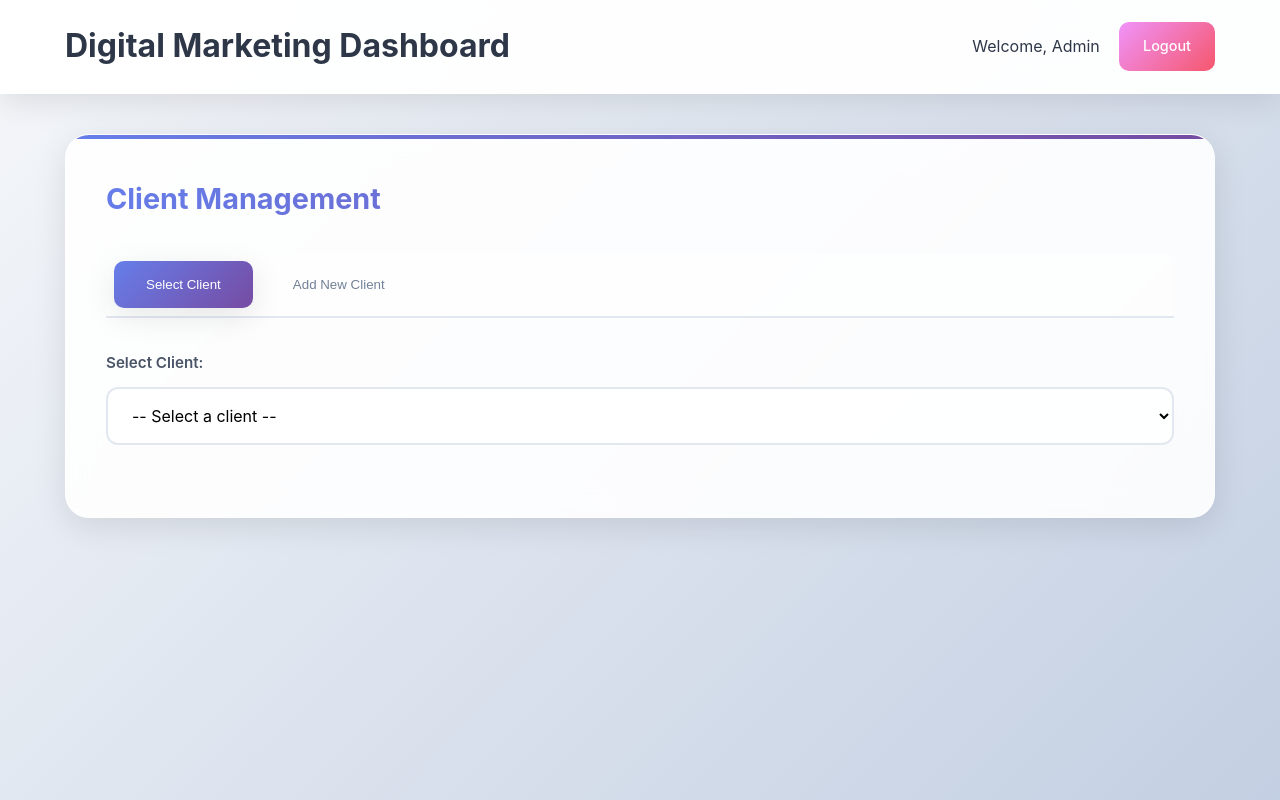
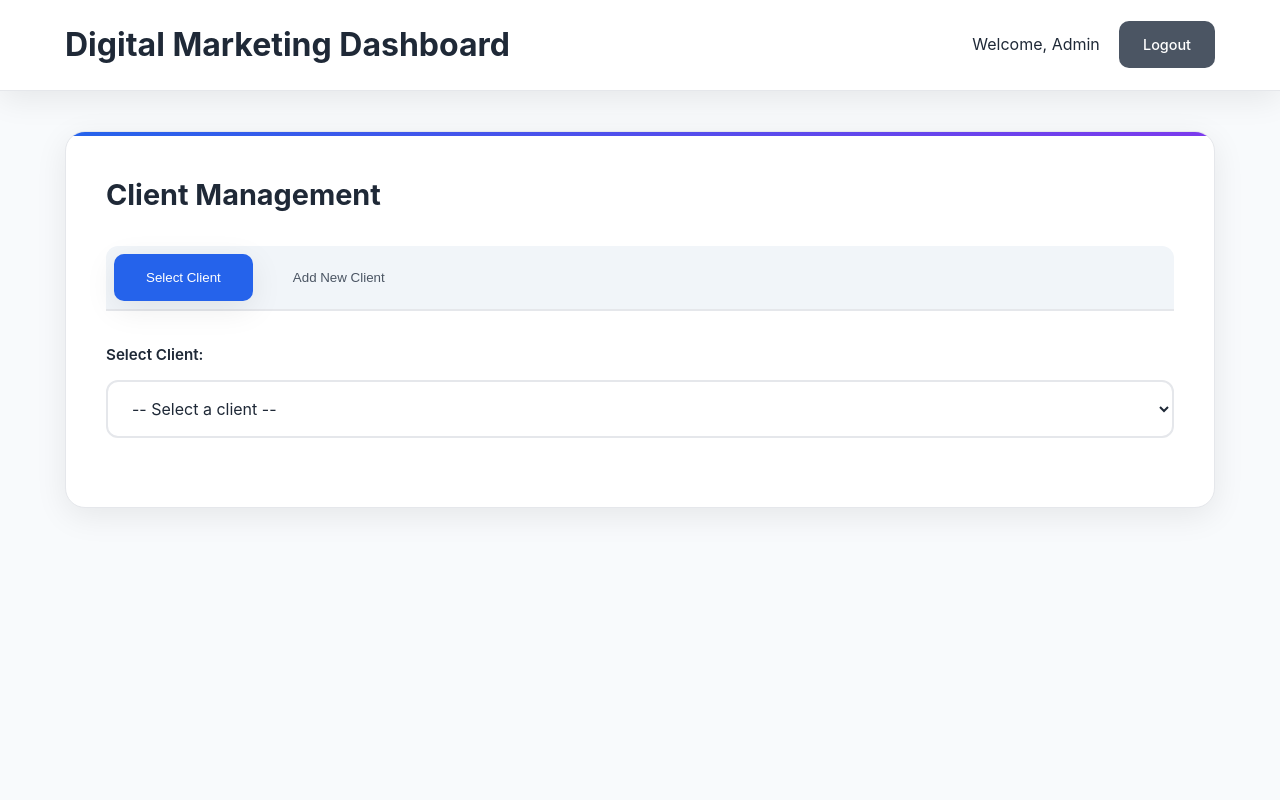
Before and after one commit to prasad111-dev/digital_marketing_app, a Flask app: page /dashboard in a window 1280 px wide. Run offline with Flask 3, Linux system fonts and the light colour scheme; the visitor is signed in with stand-in values (Sample User, id 1).

Commit message:
Update style.css

```diff
--- a/static/css/style.css
+++ b/static/css/style.css
@@ -5,27 +5,45 @@
 }
 
 :root {
-    --primary-gradient: linear-gradient(135deg, #667eea 0%, #764ba2 100%);
-    --secondary-gradient: linear-gradient(135deg, #f093fb 0%, #f5576c 100%);
-    --accent-gradient: linear-gradient(135deg, #4facfe 0%, #00f2fe 100%);
-    --dark-gradient: linear-gradient(135deg, #2c3e50 0%, #3498db 100%);
-    --success-gradient: linear-gradient(135deg, #0ba360 0%, #3cba92 100%);
-    --warning-gradient: linear-gradient(135deg, #f6d365 0%, #fda085 100%);
-    --glass-bg: rgba(255, 255, 255, 0.1);
+    --primary-color: #2563eb;
+    --primary-dark: #1d4ed8;
+    --primary-light: #3b82f6;
+    --secondary-color: #7c3aed;
+    --accent-color: #06b6d4;
+    --text-primary: #1f2937;
+    --text-secondary: #4b5563;
+    --text-light: #6b7280;
+    --text-white: #ffffff;
+    --bg-white: #ffffff;
+    --bg-light: #f8fafc;
+    --bg-gray: #f1f5f9;
+    --border-color: #e5e7eb;
+    --success-color: #10b981;
+    --error-color: #ef4444;
+    --warning-color: #f59e0b;
+
+    --primary-gradient: linear-gradient(135deg, var(--primary-color) 0%, var(--secondary-color) 100%);
+    --secondary-gradient: linear-gradient(135deg, #8b5cf6 0%, #ec4899 100%);
+    --accent-gradient: linear-gradient(135deg, var(--accent-color) 0%, #0ea5e9 100%);
+    --dark-gradient: linear-gradient(135deg, #1e293b 0%, #334155 100%);
+    --success-gradient: linear-gradient(135deg, var(--success-color) 0%, #34d399 100%);
+    --warning-gradient: linear-gradient(135deg, var(--warning-color) 0%, #fbbf24 100%);
+
+    --glass-bg: rgba(255, 255, 255, 0.95);
     --glass-border: rgba(255, 255, 255, 0.2);
-    --shadow-soft: 0 8px 32px rgba(0, 0, 0, 0.1);
-    --shadow-medium: 0 15px 35px rgba(0, 0, 0, 0.15);
-    --shadow-large: 0 25px 50px rgba(0, 0, 0, 0.2);
-    --border-radius: 16px;
-    --border-radius-lg: 24px;
-    --transition: all 0.4s cubic-bezier(0.25, 0.46, 0.45, 0.94);
+    --shadow-soft: 0 8px 32px rgba(0, 0, 0, 0.08);
+    --shadow-medium: 0 15px 35px rgba(0, 0, 0, 0.12);
+    --shadow-large: 0 25px 50px rgba(0, 0, 0, 0.15);
+    --border-radius: 12px;
+    --border-radius-lg: 20px;
+    --transition: all 0.3s cubic-bezier(0.4, 0, 0.2, 1);
 }
 
 body {
     font-family: 'Inter', -apple-system, BlinkMacSystemFont, 'Segoe UI', Roboto, Oxygen, Ubuntu, Cantarell, sans-serif;
-    line-height: 1.7;
-    color: #2d3748;
-    background: linear-gradient(135deg, #f5f7fa 0%, #c3cfe2 100%);
+    line-height: 1.6;
+    color: var(--text-primary);
+    background: var(--bg-light);
     min-height: 100vh;
 }
 
@@ -103,9 +118,8 @@
 
 /* Enhanced Header */
 .header {
-    background: rgba(255, 255, 255, 0.95);
-    backdrop-filter: blur(20px);
-    border-bottom: 1px solid rgba(255, 255, 255, 0.2);
+    background: var(--bg-white);
+    border-bottom: 1px solid var(--border-color);
     box-shadow: var(--shadow-soft);
     padding: 1.2rem 0;
     margin-bottom: 2.5rem;
@@ -126,11 +140,10 @@
     gap: 1.2rem;
 }
 
-/* Enhanced Cards with Glass Morphism */
+/* Enhanced Cards */
 .card {
-    background: rgba(255, 255, 255, 0.9);
-    backdrop-filter: blur(15px);
-    border: 1px solid rgba(255, 255, 255, 0.3);
+    background: var(--bg-white);
+    border: 1px solid var(--border-color);
     padding: 2.5rem;
     border-radius: var(--border-radius-lg);
     box-shadow: var(--shadow-soft);
@@ -151,23 +164,21 @@
 }
 
 .card:hover {
-    transform: translateY(-8px);
+    transform: translateY(-5px);
     box-shadow: var(--shadow-medium);
+    border-color: var(--primary-light);
 }
 
 .card h2 {
     margin-bottom: 1.8rem;
-    color: #2d3748;
+    color: var(--text-primary);
     font-weight: 700;
     font-size: 1.8rem;
-    background: var(--primary-gradient);
-    -webkit-background-clip: text;
-    -webkit-text-fill-color: transparent;
 }
 
 /* Enhanced Forms */
 .form-group {
-    margin-bottom: 2rem;
+    margin-bottom: 1.8rem;
     position: relative;
 }
 
@@ -175,7 +186,7 @@
     display: block;
     margin-bottom: 0.75rem;
     font-weight: 600;
-    color: #4a5568;
+    color: var(--text-primary);
     font-size: 0.95rem;
 }
 
@@ -186,31 +197,37 @@
 textarea {
     width: 100%;
     padding: 1rem 1.25rem;
-    border: 2px solid #e2e8f0;
-    border-radius: 12px;
+    border: 2px solid var(--border-color);
+    border-radius: var(--border-radius);
     font-size: 1rem;
     transition: var(--transition);
-    background: rgba(255, 255, 255, 0.8);
+    background: var(--bg-white);
     font-family: inherit;
+    color: var(--text-primary);
+}
+
+input::placeholder,
+textarea::placeholder {
+    color: var(--text-light);
 }
 
 input:focus,
 select:focus,
 textarea:focus {
     outline: none;
-    border-color: #667eea;
-    background: white;
-    box-shadow: 0 0 0 4px rgba(102, 126, 234, 0.1);
+    border-color: var(--primary-color);
+    background: var(--bg-white);
+    box-shadow: 0 0 0 3px rgba(37, 99, 235, 0.1);
     transform: translateY(-2px);
 }
 
 /* Enhanced Buttons */
 .btn-primary {
     background: var(--primary-gradient);
-    color: white;
+    color: var(--text-white);
     padding: 1rem 2rem;
     border: none;
-    border-radius: 12px;
+    border-radius: var(--border-radius);
     font-size: 1rem;
     font-weight: 600;
     cursor: pointer;
@@ -240,14 +258,14 @@
 }
 
 .btn-primary:disabled {
-    background: #cbd5e0;
+    background: #9ca3af;
     cursor: not-allowed;
     transform: none;
 }
 
 .btn-secondary {
-    background: var(--secondary-gradient);
-    color: white;
+    background: var(--text-secondary);
+    color: var(--text-white);
     padding: 0.75rem 1.5rem;
     border: none;
     border-radius: 10px;
@@ -266,10 +285,10 @@
 /* Enhanced Tabs */
 .tabs {
     display: flex;
-    border-bottom: 2px solid #e2e8f0;
+    border-bottom: 2px solid var(--border-color);
     margin-bottom: 2rem;
-    background: rgba(255, 255, 255, 0.5);
-    border-radius: 12px 12px 0 0;
+    background: var(--bg-gray);
+    border-radius: var(--border-radius) var(--border-radius) 0 0;
     padding: 0.5rem;
     gap: 0.5rem;
 }
@@ -282,25 +301,24 @@
     border-radius: 10px;
     transition: var(--transition);
     font-weight: 500;
-    color: #718096;
+    color: var(--text-secondary);
     position: relative;
-    overflow: hidden;
 }
 
 .tab-btn.active {
-    background: var(--primary-gradient);
-    color: white;
+    background: var(--primary-color);
+    color: var(--text-white);
     box-shadow: var(--shadow-soft);
 }
 
 .tab-btn:not(.active):hover {
-    background: rgba(102, 126, 234, 0.1);
-    color: #667eea;
+    background: rgba(37, 99, 235, 0.1);
+    color: var(--primary-color);
 }
 
 .tab-content {
     display: none;
-    animation: fadeIn 0.5s ease-in;
+    animation: fadeIn 0.4s ease-in;
 }
 
 .tab-content.active {
```
Also changed, not shown: other parts of static/css/style.css (+113 -81 lines).
